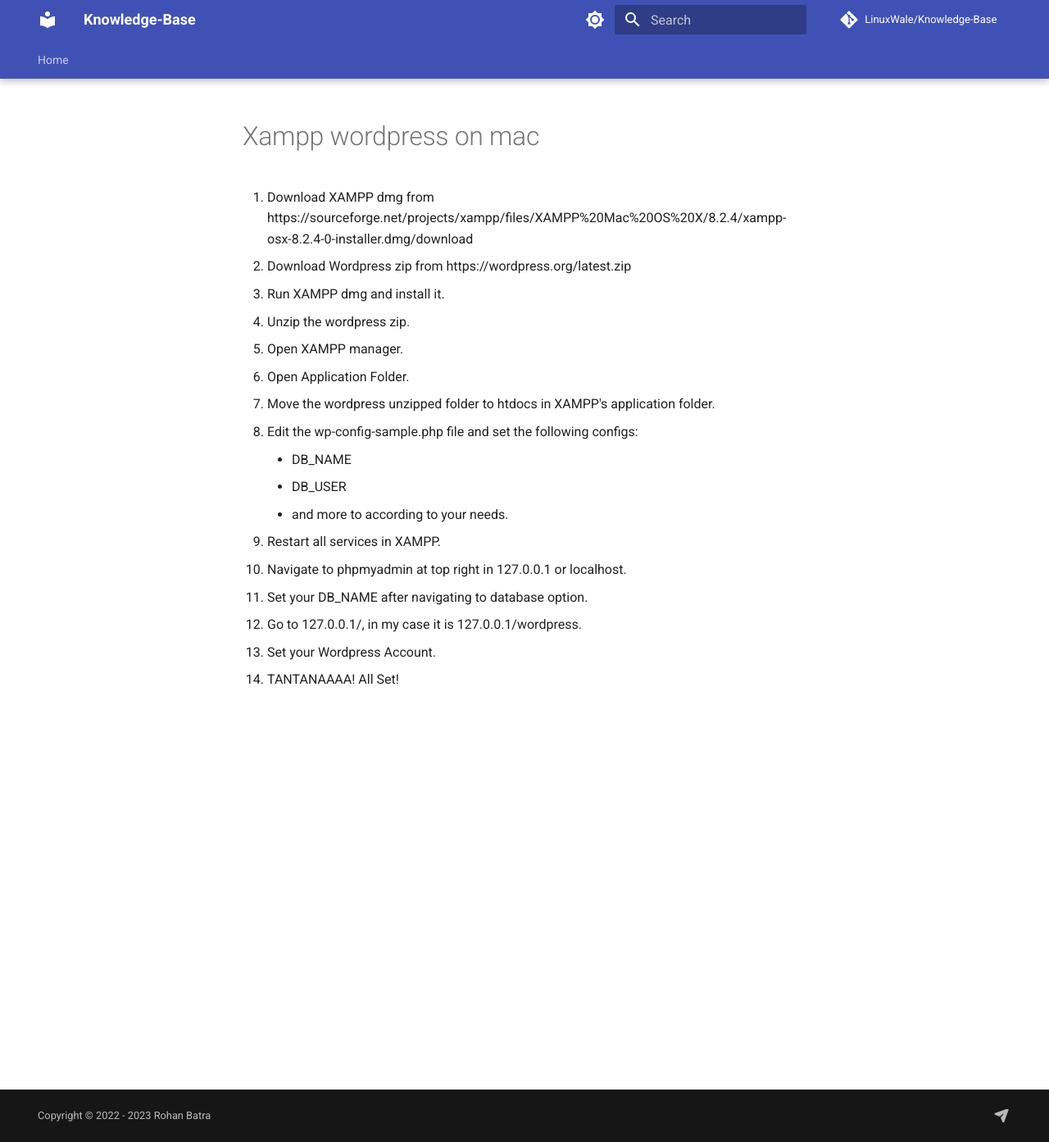
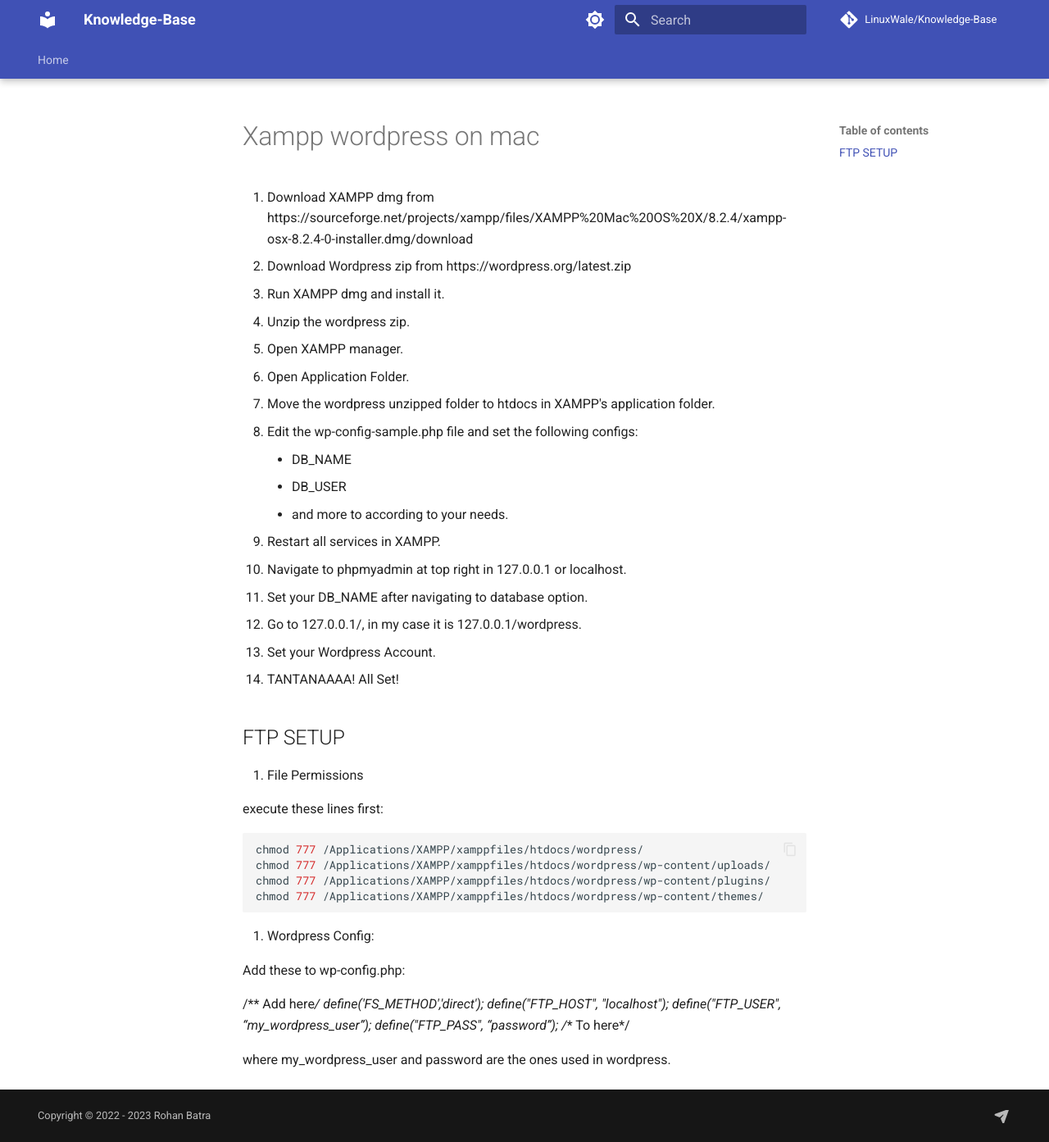
Before and after one commit to LinuxWale/knowledge-base, an MkDocs documentation site: the page built from docs/documentation/xampp_wordpress_on_mac.md, in a window 1280 px wide and 1393 px high. Shown: the whole window at 82% size. Built offline with MkDocs 1.6.1 and Material for MkDocs 9.7.7, drawn with Linux system fonts in a browser that asks for light colours; nearby versions of some CDN libraries; library files that are not in the unit come from our copies; comment, search, counter and statistics services are not loaded.

Commit message:
Documented wordpress FTP connect in xampp_wordpress_on_mac.md

````diff
--- a/docs/documentation/xampp_wordpress_on_mac.md
+++ b/docs/documentation/xampp_wordpress_on_mac.md
@@ -15,3 +15,29 @@
 12. Go to 127.0.0.1/<wordpress_unzipped_folder_name>, in my case it is 127.0.0.1/wordpress.
 13. Set your Wordpress Account.
 14. TANTANAAAA! All Set!
+
+## FTP SETUP
+
+1. File Permissions
+
+execute these lines first:
+
+```bash
+chmod 777 /Applications/XAMPP/xamppfiles/htdocs/wordpress/
+chmod 777 /Applications/XAMPP/xamppfiles/htdocs/wordpress/wp-content/uploads/
+chmod 777 /Applications/XAMPP/xamppfiles/htdocs/wordpress/wp-content/plugins/
+chmod 777 /Applications/XAMPP/xamppfiles/htdocs/wordpress/wp-content/themes/
+```
+
+2. Wordpress Config:
+
+Add these to wp-config.php:
+
+/** Add here*/
+define('FS_METHOD','direct');
+define("FTP_HOST", "localhost");
+define("FTP_USER", “my_wordpress_user”);
+define("FTP_PASS", “password”);
+/** To here*/
+
+where my_wordpress_user and password are the ones used in wordpress.
````
